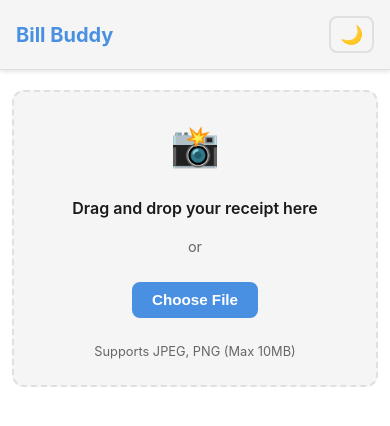
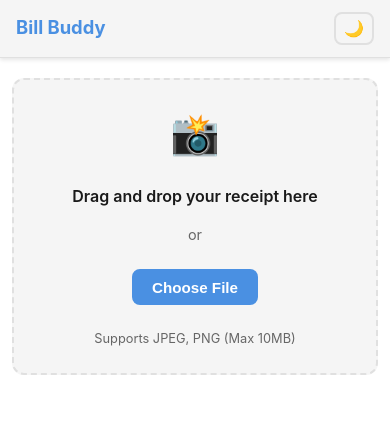
Before and after one commit to NSPOLE01/BillBuddy, a React (Vite) app in the folder frontend/: page / in a window 390 px wide. Shown: the top 426 px of the page. Built offline with nearby package versions, Linux system fonts and the light colour scheme.

Commit message:
file upload fixes

```diff
--- a/frontend/src/App.css
+++ b/frontend/src/App.css
@@ -10,9 +10,11 @@
   width: 100%;
   margin: 0 auto;
   padding: 2rem;
+  padding-top: 8rem;
   display: flex;
   flex-direction: column;
   align-items: center;
+  justify-content: flex-start;
   gap: 2rem;
 }
 
@@ -22,12 +24,44 @@
   border-radius: 8px;
   border: 1px solid var(--border-color);
   color: var(--text-primary);
+  display: flex;
+  align-items: center;
+  justify-content: space-between;
+  gap: 1rem;
 }
 
 .file-info p {
   margin: 0;
   font-size: 0.95rem;
   color: var(--text-secondary);
+  flex: 1;
+}
+
+.delete-button {
+  background-color: #ef4444;
+  color: white;
+  border: none;
+  border-radius: 4px;
+  width: 1.5rem;
+  height: 1.5rem;
+  font-size: 0.75rem;
+  cursor: pointer;
+  display: flex;
+  align-items: center;
+  justify-content: center;
+  transition: all 0.2s ease;
+  font-weight: 700;
+  line-height: 1;
+  flex-shrink: 0;
+}
+
+.delete-button:hover {
+  background-color: #dc2626;
+  transform: scale(1.05);
+}
+
+.delete-button:active {
+  transform: scale(0.95);
 }
 
 @media (max-width: 768px) {
@@ -43,6 +77,12 @@
 
   .file-info p {
     font-size: 0.9rem;
+  }
+
+  .delete-button {
+    width: 1.4rem;
+    height: 1.4rem;
+    font-size: 0.7rem;
   }
 }
 
@@ -60,4 +100,10 @@
     font-size: 0.85rem;
     word-break: break-word;
   }
+
+  .delete-button {
+    width: 1.3rem;
+    height: 1.3rem;
+    font-size: 0.65rem;
+  }
 }
--- a/frontend/src/App.tsx
+++ b/frontend/src/App.tsx
@@ -12,6 +12,11 @@ function App() {
     // TODO: Process the receipt
   }
 
+  const handleDeleteFile = () => {
+    setUploadedFile(null)
+    console.log('File deleted')
+  }
+
   return (
     <div className="app">
       <Header />
@@ -19,7 +24,14 @@ function App() {
         <ReceiptUpload onFileUpload={handleFileUpload} />
         {uploadedFile && (
           <div className="file-info">
-            <p>Uploaded: {uploadedFile.name}</p>
+            <p>{uploadedFile.name}</p>
+            <button
+              className="delete-button"
+              onClick={handleDeleteFile}
+              aria-label="Delete file"
+            >
+              ✕
+            </button>
           </div>
         )}
       </main>
--- a/frontend/src/components/Header.css
+++ b/frontend/src/components/Header.css
@@ -2,14 +2,14 @@
   display: flex;
   justify-content: space-between;
   align-items: center;
-  padding: 1.5rem 2rem;
+  padding: 1rem 2rem;
   background-color: var(--bg-secondary);
   border-bottom: 1px solid var(--border-color);
   box-shadow: 0 2px 4px var(--shadow);
 }
 
 .app-title {
-  font-size: 2rem;
+  font-size: 1.5rem;
   font-weight: 700;
   color: var(--accent-color);
   margin: 0;
@@ -19,8 +19,8 @@
   background: none;
   border: 2px solid var(--border-color);
   border-radius: 8px;
-  padding: 0.5rem 0.75rem;
-  font-size: 1.5rem;
+  padding: 0.4rem 0.6rem;
+  font-size: 1.25rem;
   cursor: pointer;
   transition: all 0.3s ease;
   display: flex;
@@ -40,26 +40,11 @@
 
 @media (max-width: 768px) {
   .header {
-    padding: 1rem 1.5rem;
+    padding: 0.875rem 1.5rem;
   }
 
   .app-title {
-    font-size: 1.5rem;
-  }
-
-  .theme-toggle {
-    font-size: 1.25rem;
-    padding: 0.4rem 0.6rem;
-  }
-}
-
-@media (max-width: 480px) {
-  .header {
-    padding: 1rem;
-  }
-
-  .app-title {
-    font-size: 1.25rem;
+    font-size: 1.35rem;
   }
 
   .theme-toggle {
@@ -67,3 +52,18 @@
     padding: 0.35rem 0.55rem;
   }
 }
+
+@media (max-width: 480px) {
+  .header {
+    padding: 0.75rem 1rem;
+  }
+
+  .app-title {
+    font-size: 1.15rem;
+  }
+
+  .theme-toggle {
+    font-size: 1rem;
+    padding: 0.3rem 0.5rem;
+  }
+}
--- a/frontend/src/components/ReceiptUpload.tsx
+++ b/frontend/src/components/ReceiptUpload.tsx
@@ -33,6 +33,8 @@ export default function ReceiptUpload({ onFileUpload }: ReceiptUploadProps) {
     e.preventDefault()
     if (e.target.files && e.target.files[0]) {
       handleFile(e.target.files[0])
+      // Reset input value to allow selecting the same file again
+      e.target.value = ''
     }
   }
 
```
